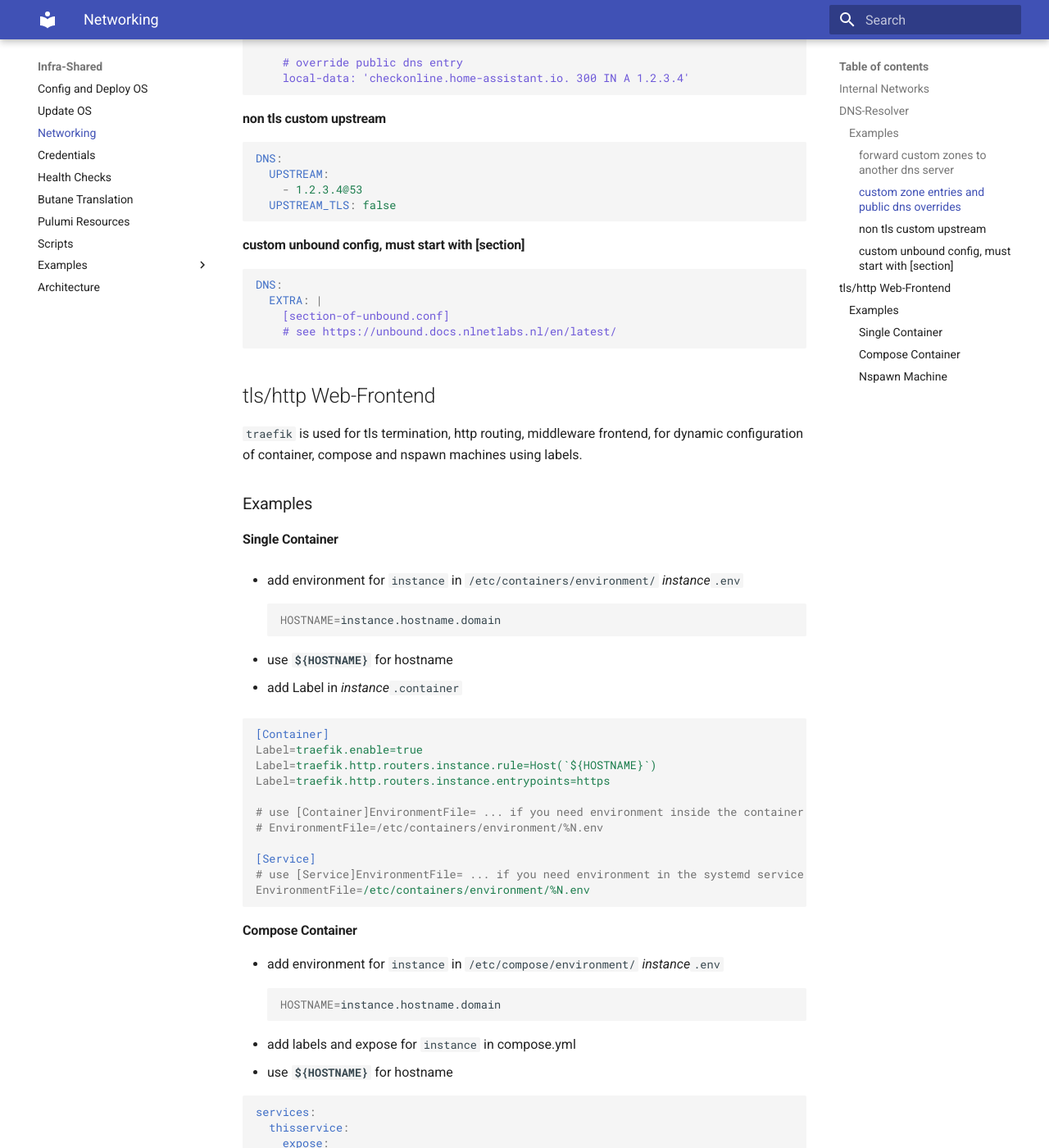
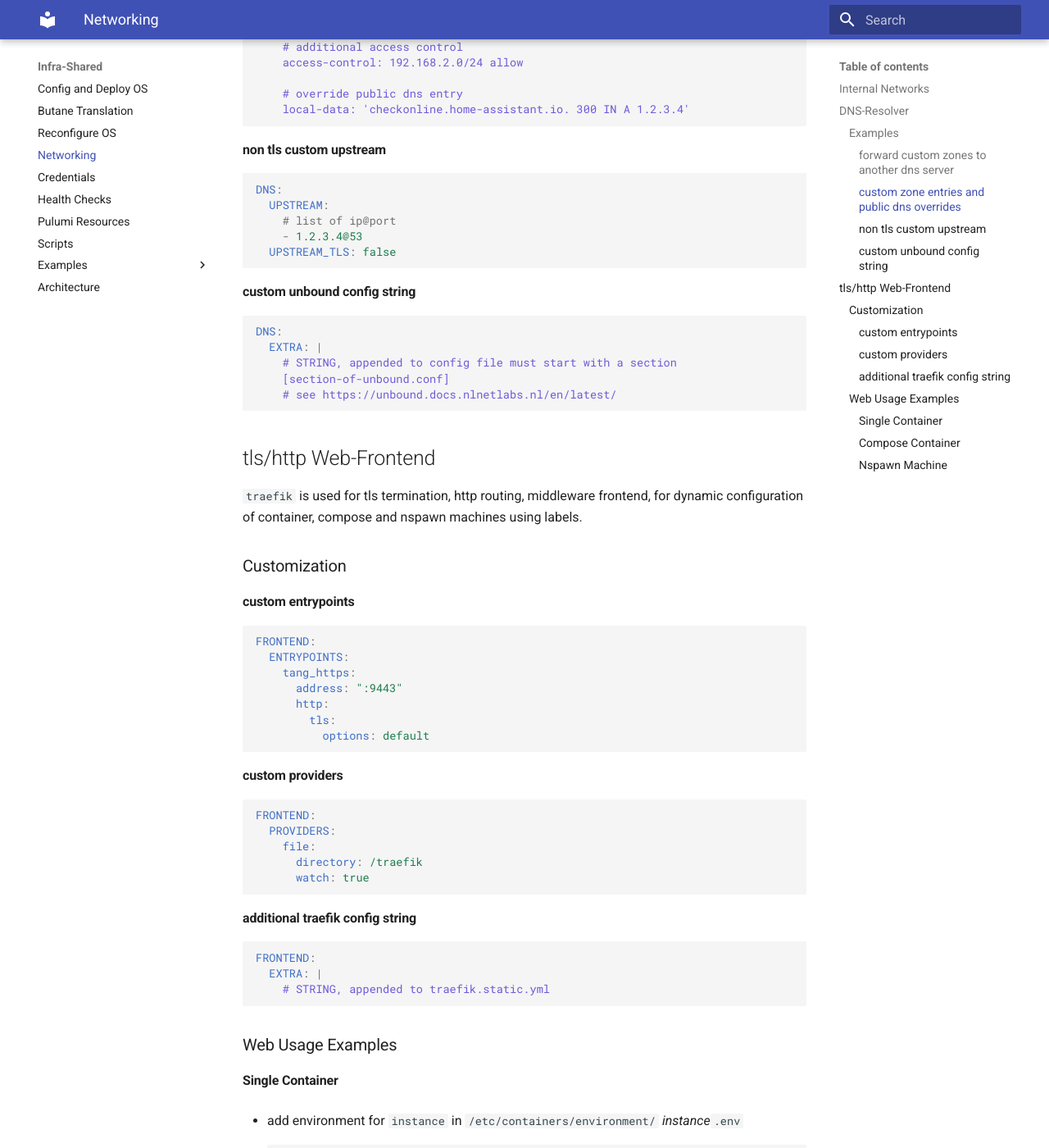
Before and after one commit to wuxxin/infra-shared, an MkDocs documentation site: the page built from docs/networking.md, in a window 1280 px wide and 1400 px high, scrolled down 1237 px. Shown: the whole window at 82% size. Built offline with MkDocs 1.6.1 and Material for MkDocs 9.7.7, drawn with Linux system fonts in a browser that asks for light colours; some of the changed text lies outside the part shown.

Commit message:
update docs

````diff
--- a/docs/networking.md
+++ b/docs/networking.md
@@ -36,6 +36,8 @@
 ```yaml
 DNS:
   SRV: |
+    # STRING, appended to SRV section
+
     # A Record
     local-data: 'somecomputer.local. A 192.168.1.1'
 
@@ -59,15 +61,17 @@
 ```yaml
 DNS:
   UPSTREAM:
+    # list of ip@port
     - 1.2.3.4@53
   UPSTREAM_TLS: false
 ```
 
-#### custom unbound config, must start with [section]
+#### custom unbound config string
 
 ```yaml
 DNS:
   EXTRA: |
+    # STRING, appended to config file must start with a section
     [section-of-unbound.conf]
     # see https://unbound.docs.nlnetlabs.nl/en/latest/
 
@@ -79,7 +83,40 @@
 `traefik` is used for tls termination, http routing, middleware frontend,
 for dynamic configuration of container, compose and nspawn machines using labels.
 
-### Examples
+### Customization
+
+#### custom entrypoints
+
+```yaml
+FRONTEND:
+  ENTRYPOINTS:
+    tang_https:
+      address: ":9443"
+      http:
+        tls:
+          options: default
+```
+
+#### custom providers
+
+```yaml
+FRONTEND:
+  PROVIDERS:
+    file:
+      directory: /traefik
+      watch: true
+```
+
+#### additional traefik config string
+
+```yaml
+FRONTEND:
+  EXTRA: |
+    # STRING, appended to traefik.static.yml
+
+```
+
+### Web Usage Examples
 
 #### Single Container
 
--- a/docs/update.md
+++ b/docs/update.md
@@ -1,4 +1,4 @@
-# Update OS
+# Reconfigure OS
 
 reconfigure a remote System by executing salt-call on a butane to saltstack translated config.
 
--- a/mkdocs.yml
+++ b/mkdocs.yml
@@ -17,11 +17,11 @@
 
 nav:
   - os.md
+  - butane.md
   - update.md
   - networking.md
   - credentials.md
   - healthchecks.md
-  - butane.md
   - pulumi.md
   - scripts.md
   - Examples:
````
Also changed, not shown: docs/butane.md (+3 -2 lines), docs/os.md (+2 -2 lines).
